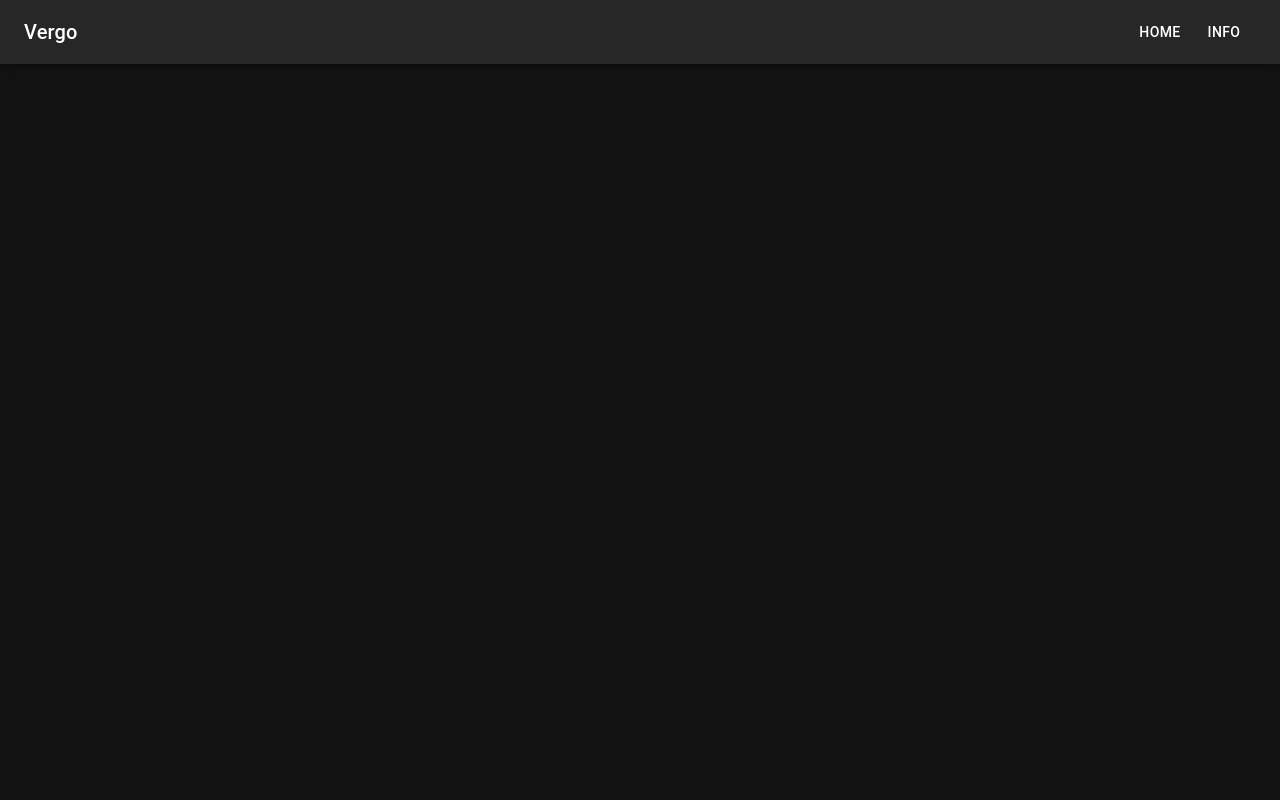
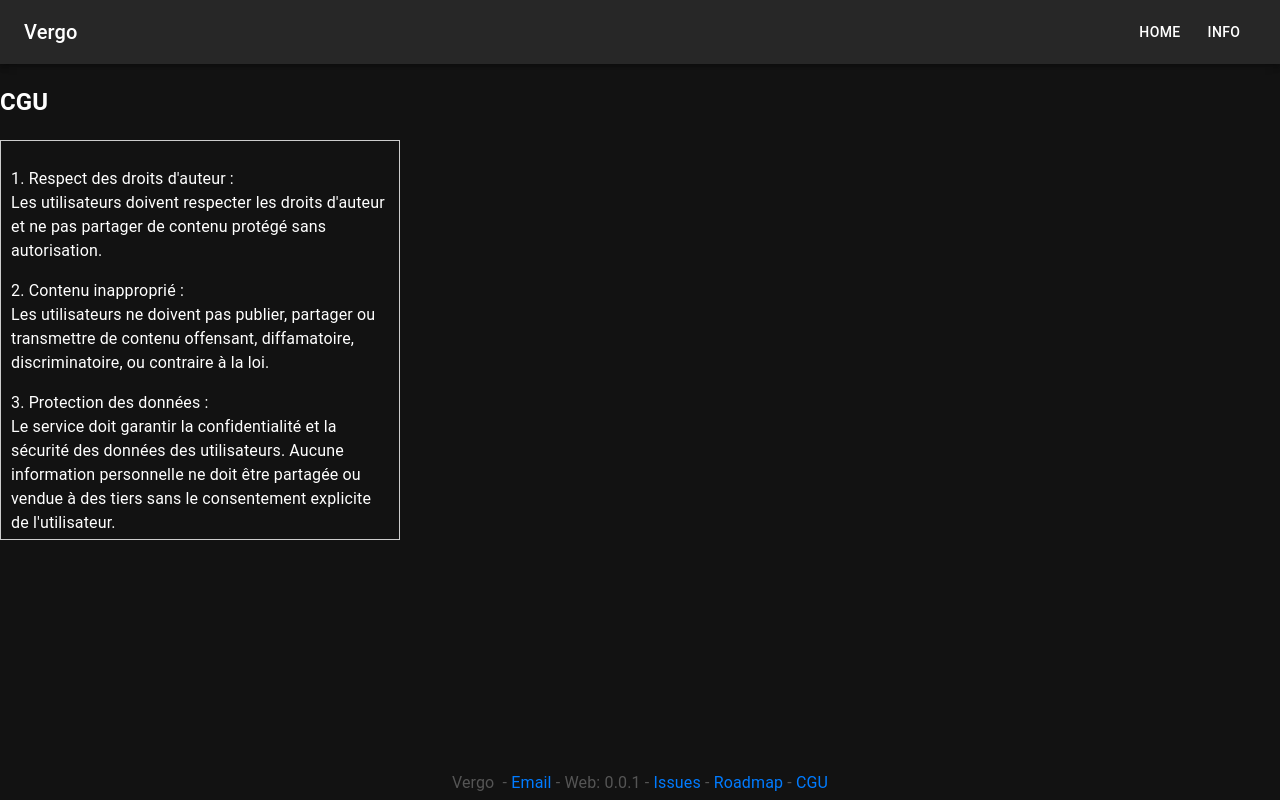
Before and after one commit to Happykiller/vergo_front, a React app: page /cgu in a window 1280 px wide. Before the commit this address had no page. Built offline with nearby package versions, Linux system fonts and the light colour scheme.

Commit message:
version: 0.0.1, add footer, cgu, mini css

```diff
--- a/package.json
+++ b/package.json
@@ -27,8 +27,13 @@
     "@types/react": "^18.3.3",
     "@types/react-dom": "^18.3.0",
     "@types/react-router-dom": "^5.3.3",
+    "css-loader": "^7.1.2",
     "dotenv-webpack": "^8.1.0",
     "html-webpack-plugin": "^5.6.0",
+    "mini-css-extract-plugin": "^2.9.0",
+    "sass": "^1.77.8",
+    "sass-loader": "^16.0.0",
+    "style-loader": "^4.0.0",
     "ts-loader": "^9.5.1",
     "typescript": "^5.5.4",
     "webpack": "^5.93.0",
--- a/public/locales/en/translation.json
+++ b/public/locales/en/translation.json
@@ -1,13 +1,21 @@
 {
+  "footer": {
+    "issues": "Issues",
+    "roadmap": "Roadmap",
+    "version": {
+      "back": "Apis: ",
+      "front": "Web: "
+    }
+  },
+  "header": {
+    "title": "Vergo",
+    "home": "Home",
+    "info": "Info"
+  },
   "home": {
     "helloWorld": "Hello World"
   },
   "info": {
     "infoPage": "Info Page"
-  },
-  "header": {
-    "title": "Vergo",
-    "home": "Home",
-    "info": "Info"
   }
 }
--- a/src/App.tsx
+++ b/src/App.tsx
@@ -3,6 +3,8 @@ import { Routes, Route } from 'react-router-dom';
 import Header from './components/Header';
 import Home from './pages/Home';
 import Info from './pages/Info';
+import { CGU } from '@pages/CGU';
+import { Footer } from '@components/Footer';
 
 // Main application component
 const App: React.FC = () => {
@@ -18,7 +20,13 @@ const App: React.FC = () => {
 
         {/* Route for the info page */}
         <Route path="/info" element={<Info />} />
+
+        {/* Route for the cgu page */}
+        <Route path="/cgu" element={<CGU />} />
       </Routes>
+
+      {/* Render the Footer component */}
+      <Footer />
     </div>
   );
 }
--- /dev/null
+++ b/src/components/Footer.tsx
@@ -0,0 +1,19 @@
+import * as React from 'react';
+import { Trans } from 'react-i18next';
+import { Link } from 'react-router-dom';
+
+import '@components/footer.scss';
+import { version } from '../../package.json';
+
+export const Footer = () => {
+  return (
+    <div className='footer'>
+      Vergo
+      &nbsp;- <a href="mailto:fabrice.rosito@gmail.com">Email</a>
+      &nbsp;- <Trans>footer.version.front</Trans>{version}
+      &nbsp;- <a href="https://github.com/Happykiller/vergo_front/issues" target="_blank"><Trans>footer.issues</Trans></a>
+      &nbsp;- <a href="https://github.com/users/Happykiller/projects/4/views/1" target="_blank"><Trans>footer.roadmap</Trans></a>
+      &nbsp;- <Link to="/cgu" target="_blank" rel="noopener noreferrer">CGU</Link>
+    </div>
+  )
+}
--- /dev/null
+++ b/src/components/footer.scss
@@ -0,0 +1,23 @@
+/* Footer Style */
+.footer {
+  font-size: clamp(8px, 2vw, 16px);
+  width: 100%;
+  color: #555;
+  text-align: center;
+  padding: 5px;
+  overflow:hidden;
+  position: fixed;
+  bottom: 0px;
+  left: 50%;                   /* center link horizontally */
+  transform: translateX(-50%); /* center link horizontally */
+  div {
+    all: unset;
+  }
+  a {
+    color: #007bff;
+    text-decoration: none;
+    &:hover {
+      text-decoration: underline;
+    }
+  }
+}
--- a/src/i18n.ts
+++ b/src/i18n.ts
@@ -1,26 +1,25 @@
+// src/i18n.ts
 import i18n from 'i18next';
 import { initReactI18next } from 'react-i18next';
 import LanguageDetector from 'i18next-browser-languagedetector';
 import HttpApi from 'i18next-http-backend';
 
-// Determine if the application is running in production mode
-const isProduction = process.env.APP_MODE === 'prod';
-
-// Initialize i18n configuration
-i18n
-  .use(HttpApi)  // Use HttpApi to load translation files
-  .use(LanguageDetector)  // Use LanguageDetector to detect user language
-  .use(initReactI18next)  // Integrate with React
+const initI18n = async () => {
+  await i18n
+    .use(HttpApi)
+    .use(LanguageDetector)
+    .use(initReactI18next)
     .init({
-    supportedLngs: ['en', 'fr'],  // List of supported languages
-    fallbackLng: 'en',  // Default language if the detected language is not supported
-    debug: !isProduction,  // Enable debug mode if not in production
+      supportedLngs: ['en', 'fr'],
+      fallbackLng: 'en',
+      debug: process.env.NODE_ENV === 'development',
       interpolation: {
-      escapeValue: false,  // Disable escaping for security reasons
+        escapeValue: false,
       },
       backend: {
-      loadPath: '/locales/{{lng}}/{{ns}}.json',  // Path to load translation files
+        loadPath: '/locales/{{lng}}/{{ns}}.json',
       },
     });
+};
 
-export default i18n;
+export default initI18n;
--- a/src/index.tsx
+++ b/src/index.tsx
@@ -2,8 +2,8 @@ import React, { useState } from 'react';
 import ReactDOM from 'react-dom/client';
 import { BrowserRouter as Router } from 'react-router-dom';
 import { ThemeProvider, CssBaseline } from '@mui/material';
+import initI18n from './i18n'; // Import the initialization function
 import App from './App';
-import './i18n';  // Import internationalization configuration
 import getTheme from './theme';  // Import the theme creation function
 
 const Index: React.FC = () => {
@@ -25,7 +25,10 @@ const Index: React.FC = () => {
   );
 };
 
-// Create a root for rendering with ReactDOM.createRoot
-const root = ReactDOM.createRoot(document.getElementById('root') as HTMLElement);
-// Render the Index component into the root element
-root.render(<Index />);
+// Initialize i18n and then render the app
+initI18n().then(() => {
+  // Create a root for rendering with ReactDOM.createRoot
+  const root = ReactDOM.createRoot(document.getElementById('root') as HTMLElement);
+  // Render the Index component into the root element
+  root.render(<Index />);
+});
--- /dev/null
+++ b/src/pages/CGU.tsx
@@ -0,0 +1,53 @@
+import * as React from 'react';
+
+import '@pages/cgu.scss';
+
+export const CGU: React.FC = () => {
+  return (
+    <div>
+      <h2>CGU</h2>
+      <div className="scrollable-container">
+        <p>
+          1. Respect des droits d'auteur :<br/>
+          Les utilisateurs doivent respecter les droits d'auteur et ne pas partager de contenu protégé sans autorisation.
+        </p>
+        <p>
+          2. Contenu inapproprié :<br/>
+          Les utilisateurs ne doivent pas publier, partager ou transmettre de contenu offensant, diffamatoire, discriminatoire, ou contraire à la loi.
+        </p>
+        <p>
+          3. Protection des données :<br/>
+          Le service doit garantir la confidentialité et la sécurité des données des utilisateurs. Aucune information personnelle ne doit être partagée ou vendue à des tiers sans le consentement explicite de l'utilisateur.
+        </p>
+        <p>
+          4. Usage légal :<br/>
+          Les utilisateurs doivent utiliser le service conformément aux lois et règlements en vigueur. Tout comportement illégal ne sera pas toléré.
+        </p>
+        <p>
+          5. Respect des autres utilisateurs :<br/>
+          Les utilisateurs doivent interagir de manière respectueuse envers les autres utilisateurs et le personnel du service. Le harcèlement, l'intimidation ou toute autre forme de comportement nuisible ne sera pas toléré.
+        </p>
+        <p>
+          6. Limitations d'utilisation :<br/>
+          Le service gratuit peut avoir des limitations en termes de fonctionnalités, de stockage ou de bande passante. Les utilisateurs doivent respecter ces limitations et ne pas tenter de contourner les restrictions.
+        </p>
+        <p>
+          7. Modification des conditions d'utilisation :<br/>
+          Le fournisseur de services se réserve le droit de modifier les conditions d'utilisation à tout moment. Les utilisateurs seront informés des changements, et il est de leur responsabilité de se tenir informés et de respecter les nouvelles conditions.
+        </p>
+        <p>
+          8. Suspension ou résiliation du compte :<br/>
+          Le fournisseur de services se réserve le droit de suspendre ou de résilier le compte d'un utilisateur en cas de non-respect des conditions d'utilisation, d'activités suspectes, ou pour toute autre raison jugée appropriée.
+        </p>
+        <p>
+          9. Support et assistance :<br/>
+          Les utilisateurs du service gratuit peuvent bénéficier d'un support limité. Les demandes d'assistance seront traitées dans la mesure du possible, mais la priorité peut être donnée aux utilisateurs payants.
+        </p>
+        <p>
+          10. Réclamation et résolution des conflits :<br/>
+          En cas de litige, les utilisateurs doivent contacter le fournisseur de services pour tenter de résoudre le problème de manière amiable avant d'engager des actions légales.
+        </p>
+      </div>
+    </div>
+  )
+}
--- /dev/null
+++ b/src/pages/cgu.scss
@@ -0,0 +1,8 @@
+.scrollable-container {
+  width: 400px; /* ajustez la largeur selon vos besoins */
+  height: 400px; /* ajustez la hauteur selon vos besoins */
+  overflow: auto;
+  border: 1px solid #ccc;
+  padding: 10px;
+  text-align: left;
+}
--- a/webpack.config.js
+++ b/webpack.config.js
@@ -1,5 +1,6 @@
 const path = require('path');
 const HtmlWebpackPlugin = require('html-webpack-plugin');
+const MiniCssExtractPlugin = require('mini-css-extract-plugin'); // Import MiniCssExtractPlugin
 const Dotenv = require('dotenv-webpack');
 const webpack = require('webpack');
 const dotenv = require('dotenv');
@@ -32,6 +33,12 @@ module.exports = (env, argv) => {
     resolve: {
       // Extensions to resolve, allowing for imports without specifying the file extension.
       extensions: ['.ts', '.tsx', '.js'],
+      alias: {
+        '@src': path.resolve(__dirname, 'src'), // Alias for the src directory
+        '@pages': path.resolve(__dirname, 'src/pages'), // Alias for the pages directory
+        '@components': path.resolve(__dirname, 'src/components'), // Alias for the components directory
+        // Add other aliases as needed
+      },
     },
 
     module: {
@@ -41,6 +48,14 @@ module.exports = (env, argv) => {
           test: /\.tsx?$/,
           use: 'ts-loader', // Use ts-loader to transpile TypeScript files.
           exclude: /node_modules/, // Exclude node_modules from processing.
+        },
+        {
+          test: /\.s[ac]ss$/i,
+          use: [
+            isProduction ? MiniCssExtractPlugin.loader : 'style-loader', // Extract CSS in production
+            'css-loader',
+            'sass-loader'
+          ],
         },
         {
           test: /\.(ico)$/,
@@ -62,6 +77,10 @@ module.exports = (env, argv) => {
       new webpack.DefinePlugin({
         'process.env.APP_MODE': JSON.stringify(process.env.APP_MODE),
       }),
+
+      isProduction && new MiniCssExtractPlugin({
+        filename: 'styles.css' // Output CSS file
+      }), // Only add plugin in production
     ],
 
     devServer: {
@@ -75,6 +94,9 @@ module.exports = (env, argv) => {
 
       // Port number for the development server.
       port: 9000,
+
+      // Redirect 404s to index.html to handle client-side routing
+      historyApiFallback: true,
     },
   };
 };
```
Also changed, not shown: public/locales/fr/translation.json (+15 -7 lines), tsconfig.json (+8 -2 lines), 2 other files (tests, documents, lock files or other folders). Lines whose indentation alone changed are shown as unchanged.
